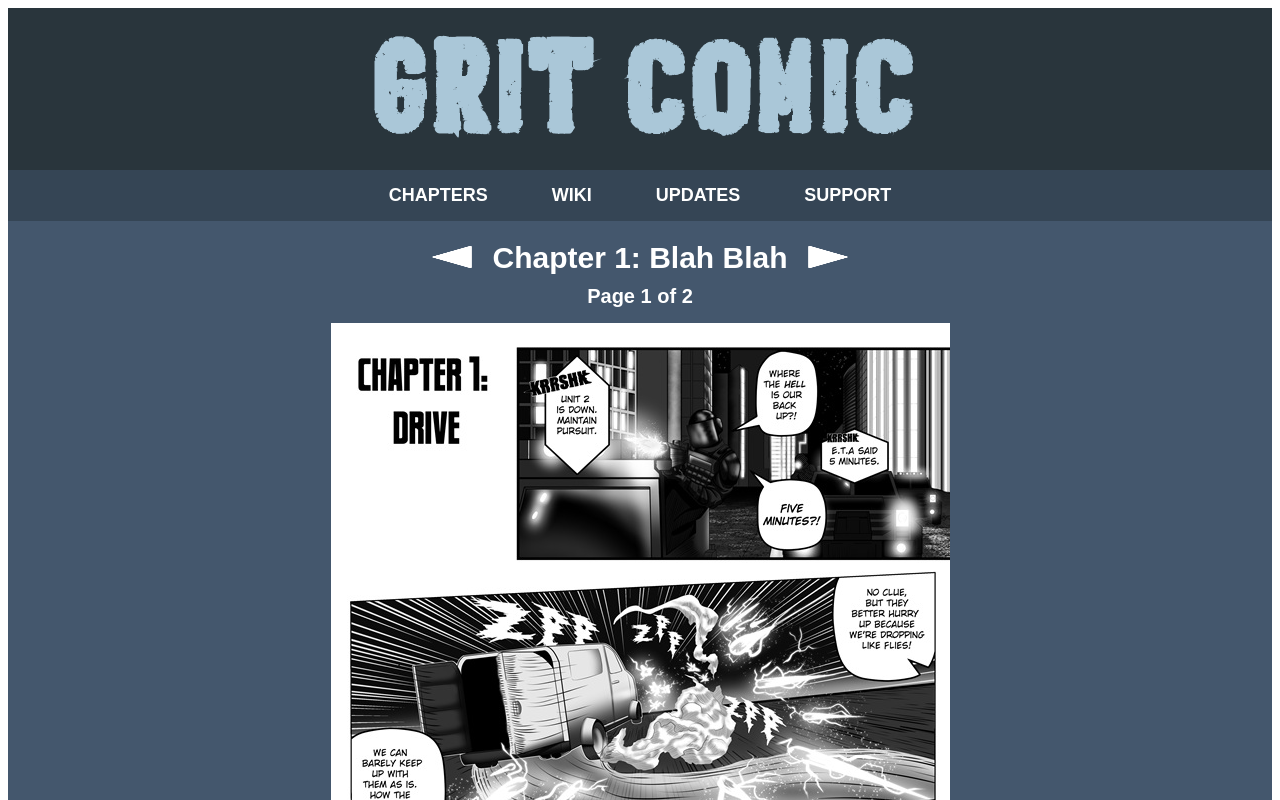
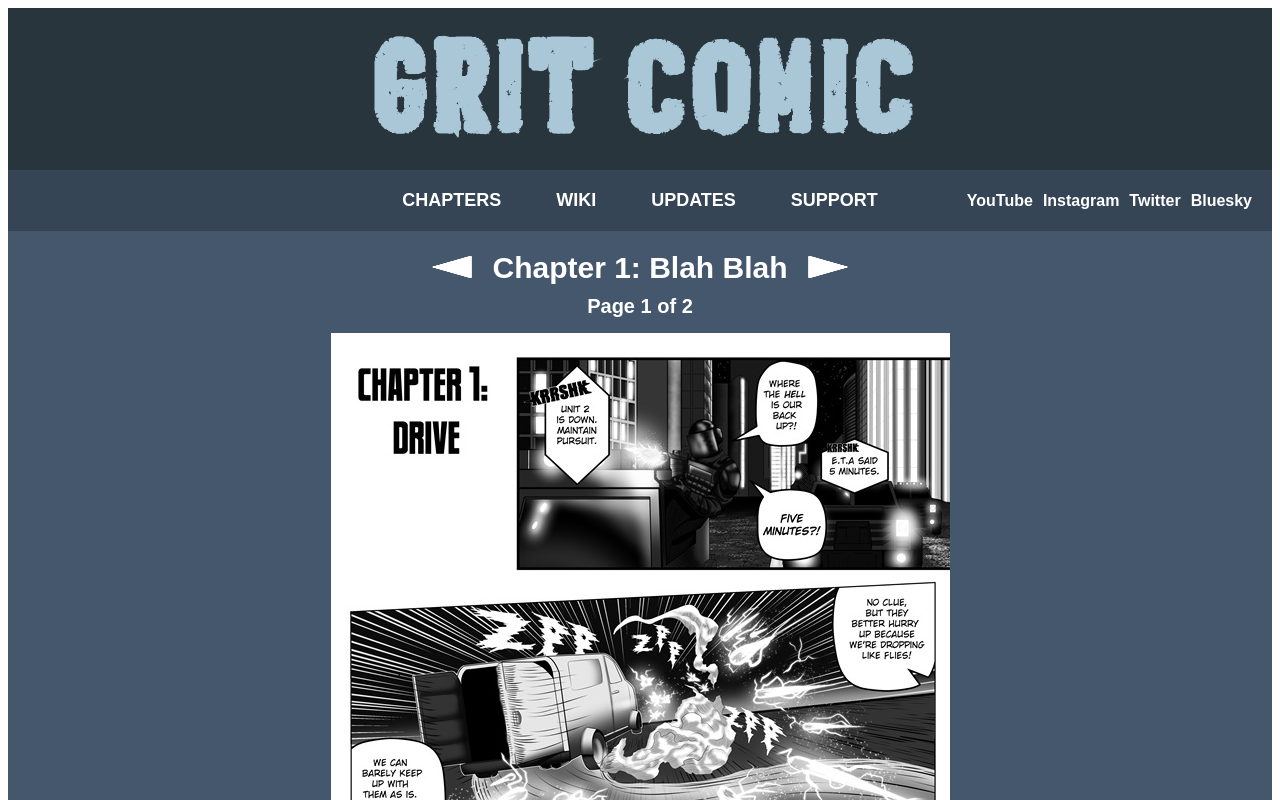
Before and after one commit to OscarCawley/grit-comic, a React (Create React App) app: page / in a window 1280 px wide. Shown: the top 800 px of the page. Built offline with nearby package versions, Linux system fonts and the light colour scheme; the HTML template or start-up script is replaced by a standard one.

Commit message:
Add navigation for socials

```diff
--- a/src/components/Navigation/Navigation.css
+++ b/src/components/Navigation/Navigation.css
@@ -1,15 +1,42 @@
 .navigation {
+    display: flex;
+    justify-content: center; /* Center the main buttons */
+    align-items: center; /* Vertically center items */
     background-color: #354555;
+    padding: 10px 20px;
+    position: relative; /* Enable positioning for child elements */
+}
+
+.navigation .main-buttons {
+    display: flex;
+    gap: 15px; /* Add spacing between buttons */
+}
+
+.navigation .socials {
+    position: absolute; /* Position the socials independently */
+    right: 20px; /* Push the socials to the right */
+    display: flex;
+    gap: 10px; /* Add spacing between social links */
+    font-family: Arial, sans-serif;
 }
 
 .navigation button {
     background: none;
     border: none;
     color: white;
-    padding: 15px 32px;
-    text-align: center;
+    padding: 10px 20px;
     font-weight: 600;
     font-size: 18px;
-    display: inline-block;
     cursor: pointer;
 }
+
+.navigation a {
+    color: white;
+    text-decoration: none;
+    font-weight: 600;
+    font-size: 16px;
+}
+
+.navigation a:hover {
+    text-decoration: underline;
+}
--- a/src/components/Navigation/Navigation.js
+++ b/src/components/Navigation/Navigation.js
@@ -5,10 +5,18 @@ import './Navigation.css';
 const Navigation = () => {
     return (
         <div className='navigation'>
-            <Link to="/chapters"><button>CHAPTERS</button></Link>
-            <Link to="/wiki"><button>WIKI</button></Link>
-            <Link to="/updates"><button>UPDATES</button></Link>
-            <Link to="/support"><button>SUPPORT</button></Link>
+            <div className='main-buttons'>
+                <Link to="/chapters"><button>CHAPTERS</button></Link>
+                <Link to="/wiki"><button>WIKI</button></Link>
+                <Link to="/updates"><button>UPDATES</button></Link>
+                <Link to="/support"><button>SUPPORT</button></Link>
+            </div>
+            <div className='socials'>
+                <a href="https://www.youtube.com/@Gh0st_Zer-0" target="_blank" rel="noopener noreferrer">YouTube</a>
+                <a href="https://www.instagram.com/gh0st_zer0_/" target="_blank" rel="noopener noreferrer">Instagram</a>
+                <a href="https://www.twitter.com" target="_blank" rel="noopener noreferrer">Twitter</a>
+                <a href="https://bsky.app/profile/jdlowden.bsky.social" target="_blank" rel="noopener noreferrer">Bluesky</a>
+            </div>
         </div>
     );
 };
```
